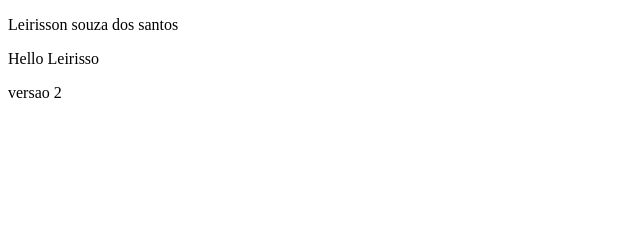
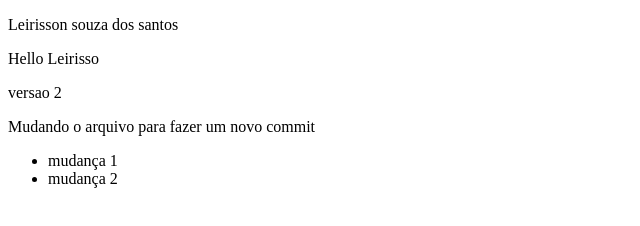
Before and after one commit to leirisson/AluaGit, a plain HTML site: page index.html in a window 1280 px wide. Shown: the whole page, without its empty margins (0-640 px from the left). Drawn offline with Linux system fonts and the light colour scheme.

Commit message:
Realizando o segundo commit editando o arquivo principal

```diff
--- a/index.html
+++ b/index.html
@@ -10,5 +10,10 @@
     <p>Leirisson souza dos santos</p>
     <p>Hello Leirisso</p>
     <p>versao 2</p>
+    <p>Mudando o arquivo para fazer um novo commit</p>
+   <ul>
+    <li>mudança 1</li>
+    <li>mudança 2</li>
+   </ul>
 </body>
 </html>
```
